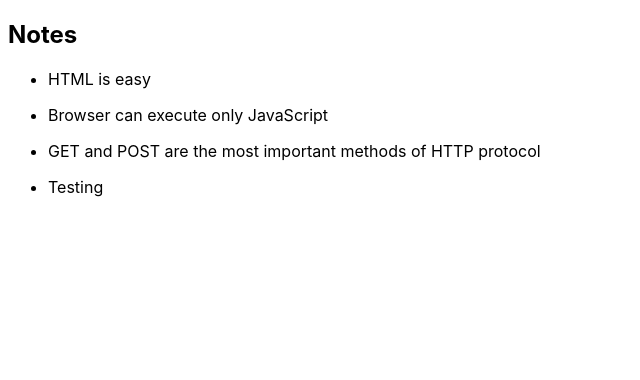
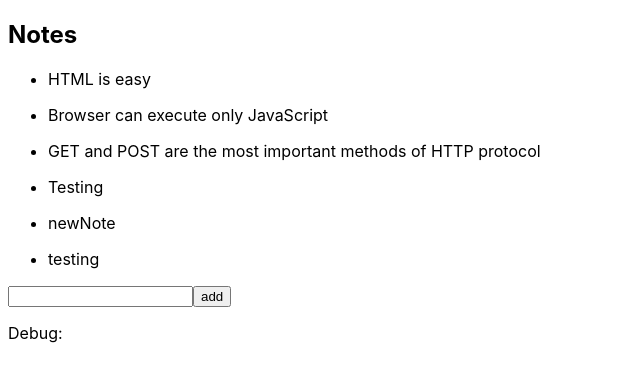
Before and after one commit to filmverse/part4, a React (Create React App) app in the folder project2/: page / in a window 1280 px wide. Shown: the top 380 px of the page, without its empty margins (0-640 px from the left). Built offline with nearby package versions, Linux system fonts and the light colour scheme; data requests are answered from the project's data file.

Commit message:
creating notes app for testing purpose

```diff
--- a/project2/db.json
+++ b/project2/db.json
@@ -19,6 +19,16 @@
       "content": "Testing",
       "important": false,
       "id": 4
+    },
+    {
+      "content": "newNote",
+      "important": false,
+      "id": 5
+    },
+    {
+      "content": "testing",
+      "important": false,
+      "id": 6
     }
   ]
 }
--- a/project2/src/App.js
+++ b/project2/src/App.js
@@ -8,6 +8,7 @@ const baseUrl = 'http://localhost:3001/notes'
 const App = () => {
 
   const [ notes, setNotes ] = useState([])
+  const [ newNote, setNewNote ] = useState("")
 
   const hook = () => {
     axios.get(baseUrl).then(response => {
@@ -17,10 +18,33 @@ const App = () => {
   }
   useEffect(hook, [])
 
+  const addNote = (event) => {
+    event.preventDefault()
+    const addNote = {
+      content: newNote,
+      important: Math.random() < 0.5,
+    }
+    axios.post(baseUrl, addNote).then(
+      response => {
+        setNotes(notes.concat(response.data))
+        setNewNote("")
+      }
+    )
+  }
+
+  const handleChange = (funObj) => (event) => {
+    funObj(event.target.value)
+  }
+
   return (
     <div>
       <h2>Notes</h2>
       {notes.map(note => <Note key={note.id} note={note} />)}
+      <form onSubmit={addNote}>
+        <input value={newNote} onChange={handleChange(setNewNote)}/>
+        <button type="submit">add</button>
+      </form>
+      <p>Debug: {newNote}</p>
     </div>
   )
 }
```
Lines whose indentation alone changed are shown as unchanged.
